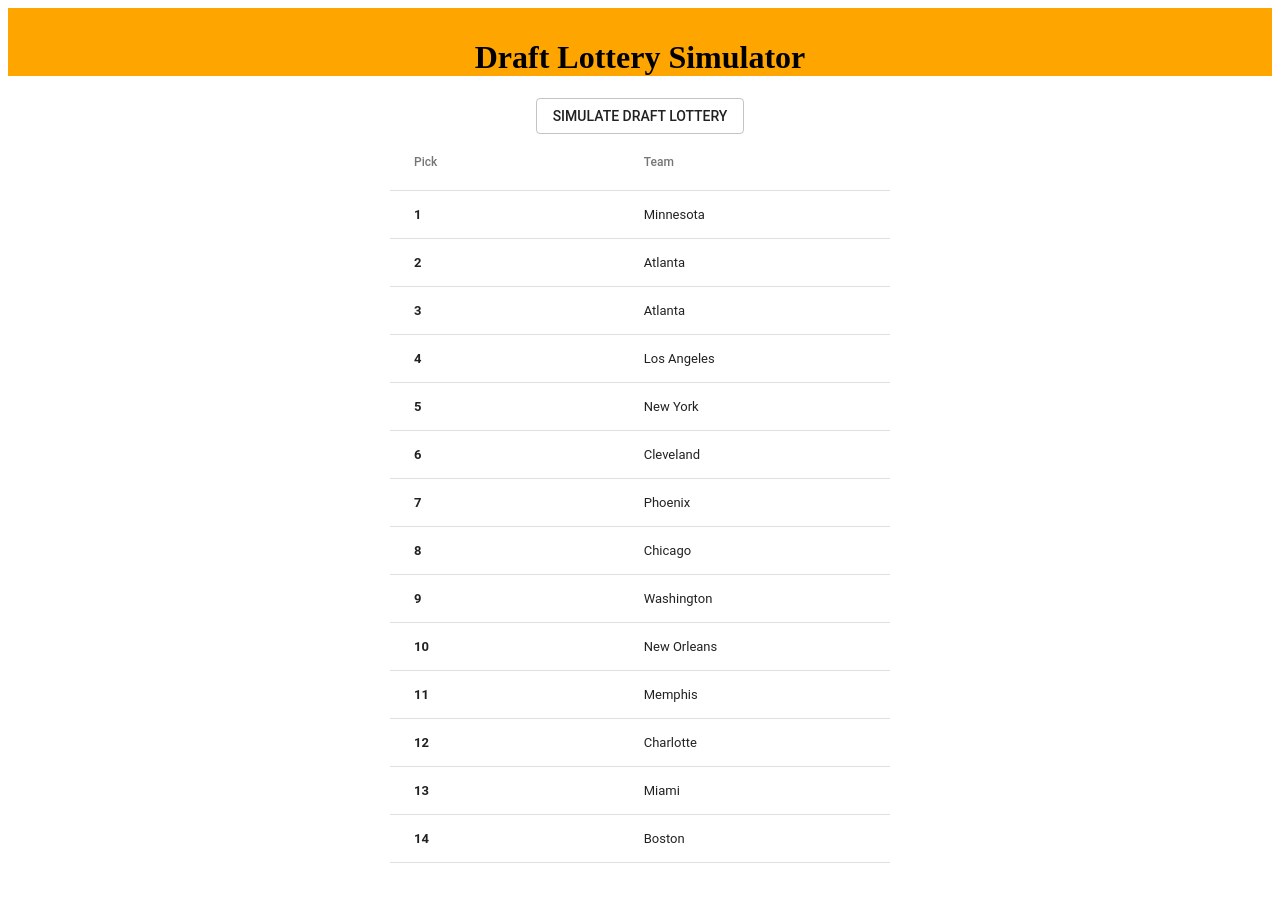
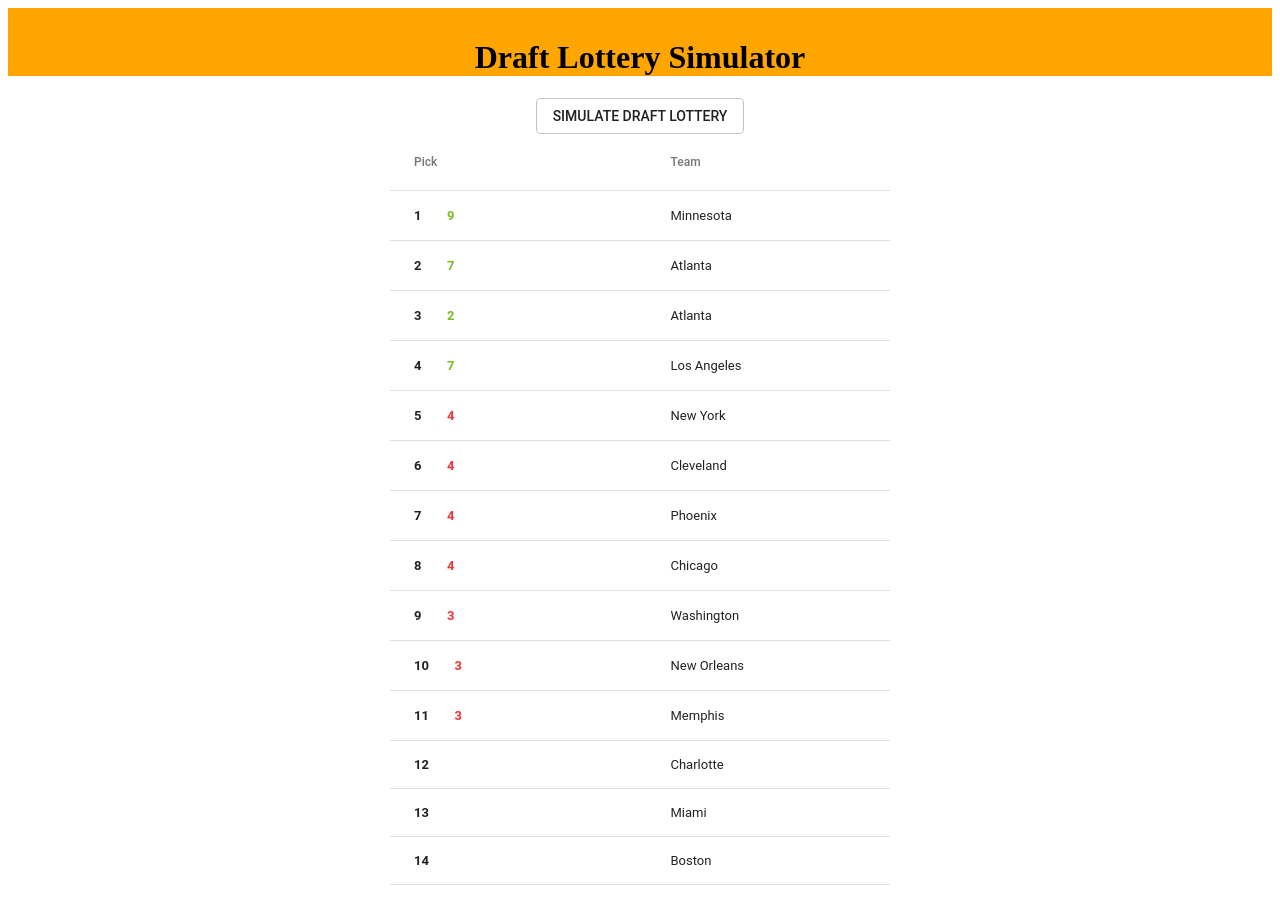
Before and after one commit to Maxwell1126/JS-NBA-Draft-Lottery, a React (Create React App) app: page / in a window 1280 px wide. Both pictures are taken after a click on the button "SIMULATE DRAFT LOTTERY". Before the commit the page ends 881 px from the top, so only its background shows below. Built offline with nearby package versions, Linux system fonts and the light colour scheme.

Commit message:
Removed table collumns and adjusted spacing. A number, colored green for positive movement and red for negative, is conditionally render next to team's pick who moved up or down in the draft.

```diff
--- a/src/LotteryTeams/LotteryTeams.css
+++ b/src/LotteryTeams/LotteryTeams.css
@@ -1,5 +1,4 @@
 .tableContainer {
-
 display: flex;
 align-items: center;
 justify-content: center;
@@ -8,6 +7,18 @@ padding-bottom: 10px;
 .lottoTable{
     max-width: 500px;
     align-items: center;
-    justify-content: center;
-    display: flex;
+    display: center;
 }
+.red{
+    color:#EF3636;
+}
+.green{
+    color:#78BE20;
+}
+.white{
+    color: white;
+}
+
+.place{
+    justify-content: space-between;
+}
--- a/src/LotteryTeams/LotteryTeams.js
+++ b/src/LotteryTeams/LotteryTeams.js
@@ -20,11 +20,39 @@ class LotteryTeams extends Component {
     }
 
     render() {
+
+       let tableContent = this.props.reduxStore.draftLotteryOrder.map(team => {
+           let jumpedFell = <b>{team.place} </b>;
+            if ((team.place - team.seed) * (-1) > 0) {
+                jumpedFell = <p className="place"><b>{team.place}</b><b className="white">123</b><b className="green"> {(team.place - team.seed) * (-1)}</b></p>
+            } else if ((team.place - team.seed) * (-1) < 0) {
+                jumpedFell = <p className="place"><b>{team.place}</b><b className="white">123</b><b className="red">  {(team.place - team.seed) * 1}</b></p>
+            }else{
+                jumpedFell = <b>{team.place} </b>;
+            }
+
+            return <TableRow>
+                <TableCell>{jumpedFell}</TableCell>
+                <TableCell>{team.name}</TableCell>
+                {/* <TableCell>{team.seed}</TableCell> */}
+                {/* <TableCell>{(team.place - team.seed) * (-1)}</TableCell> */}
+            </TableRow>
+        })
+        // this.props.reduxStore.draftLotteryOrder.map(team => {
+        //     if ((team.place - team.seed) * (-1) > 0) {
+
+        //     } else if ((team.place - team.seed) * (-1) < 0) {
+
+        //     } else {
+
+        //     }
+        // })
+
         return (
             <div className="tableContainer">
                 <Grid
                     container xs
-                    direction="column"
+                    direction="row"
                     justify="center"
                     alignItems="center"
                 >
@@ -39,14 +67,7 @@ class LotteryTeams extends Component {
                         </TableRow>
                     </TableHead>
                     <TableBody>
-                        {this.props.reduxStore.draftLotteryOrder.map(team => {
-                            return <TableRow>
-                                <TableCell><b>{team.place}</b></TableCell>
-                                <TableCell>{team.name}</TableCell>
-                                {/* <TableCell>{team.seed}</TableCell> */}
-                                {/* <TableCell>{(team.place - team.seed) * (-1)}</TableCell> */}
-                            </TableRow>
-                        })}
+                        {tableContent}
                     </TableBody>
                 </Table>
                 </Grid>
```
